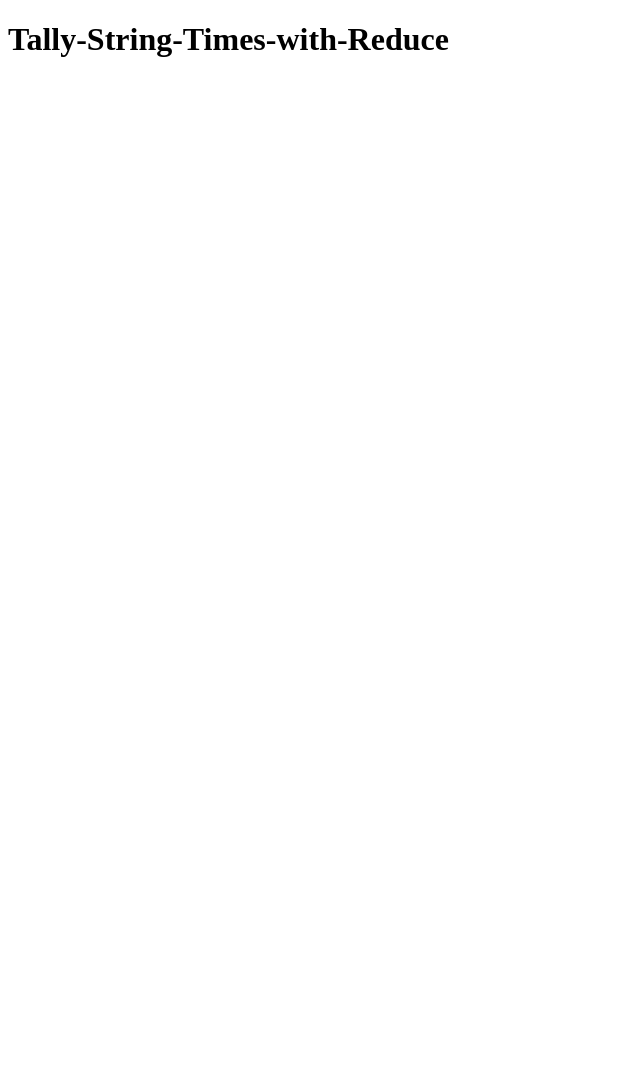
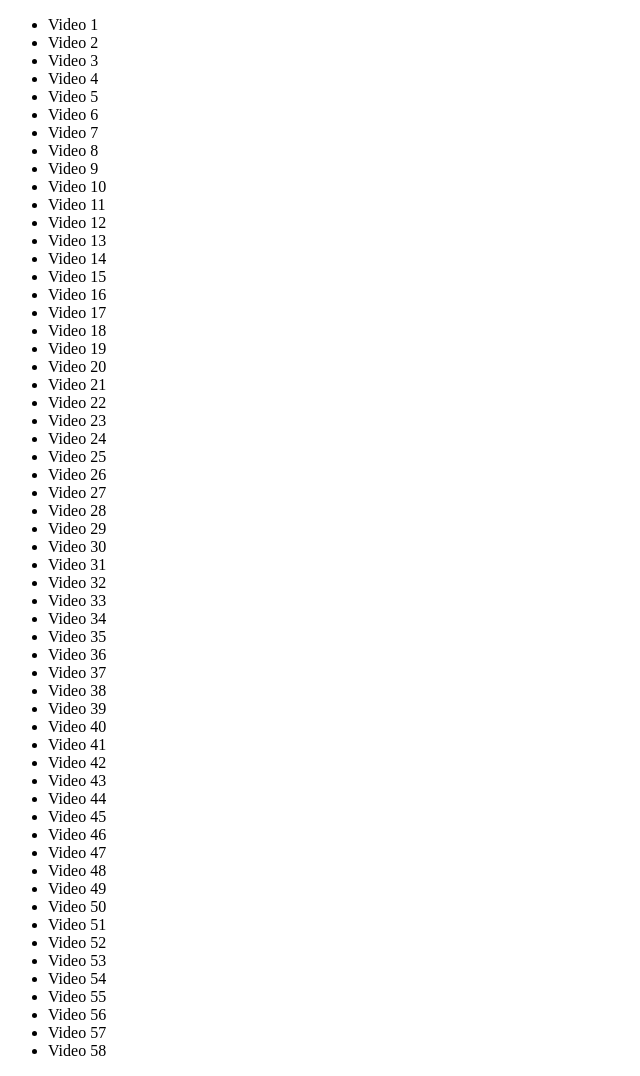
Before and after one commit to moisestech/js30, a plain HTML site: page Tally-String-Times-with-Reduce/index.html in a window 1280 px wide. Shown: the whole page, without its empty margins (0-640 px from the left). Before the commit the page ends 800 px from the top, so only its background shows below. Drawn offline with Linux system fonts and the light colour scheme.

Commit message:
init HTML start file

```diff
--- a/Tally-String-Times-with-Reduce/index.html
+++ b/Tally-String-Times-with-Reduce/index.html
@@ -1,15 +1,187 @@
 <!DOCTYPE html>
-
-<html>
-  <head>
-    <title>Tally-String-Times-with-Reduce</title>
-    <link rel="icon" type="image/png" sizes="32x32" href="" />
-  </head>
-
-  <body>
-    <div id="root">
-      <h1>Tally-String-Times-with-Reduce</h1>
-    </div>
-    <script type="text/javascript" src="index_bundle.js"></script>
-  </body>
+<html lang="en">
+<head>
+  <meta charset="UTF-8">
+  <title>Videos</title>
+</head>
+<body>
+  <ul class="videos">
+    <li data-time="5:43">
+      Video 1
+    </li>
+    <li data-time="2:33">
+      Video 2
+    </li>
+    <li data-time="3:45">
+      Video 3
+    </li>
+    <li data-time="0:47">
+      Video 4
+    </li>
+    <li data-time="5:21">
+      Video 5
+    </li>
+    <li data-time="6:56">
+      Video 6
+    </li>
+    <li data-time="3:46">
+      Video 7
+    </li>
+    <li data-time="5:25">
+      Video 8
+    </li>
+    <li data-time="3:14">
+      Video 9
+    </li>
+    <li data-time="3:31">
+      Video 10
+    </li>
+    <li data-time="5:59">
+      Video 11
+    </li>
+    <li data-time="3:07">
+      Video 12
+    </li>
+    <li data-time="11:29">
+      Video 13
+    </li>
+    <li data-time="8:57">
+      Video 14
+    </li>
+    <li data-time="5:49">
+      Video 15
+    </li>
+    <li data-time="5:52">
+      Video 16
+    </li>
+    <li data-time="5:50">
+      Video 17
+    </li>
+    <li data-time="9:13">
+      Video 18
+    </li>
+    <li data-time="11:51">
+      Video 19
+    </li>
+    <li data-time="7:58">
+      Video 20
+    </li>
+    <li data-time="4:40">
+      Video 21
+    </li>
+    <li data-time="4:45">
+      Video 22
+    </li>
+    <li data-time="6:46">
+      Video 23
+    </li>
+    <li data-time="7:24">
+      Video 24
+    </li>
+    <li data-time="7:12">
+      Video 25
+    </li>
+    <li data-time="5:23">
+      Video 26
+    </li>
+    <li data-time="3:34">
+      Video 27
+    </li>
+    <li data-time="8:22">
+      Video 28
+    </li>
+    <li data-time="5:17">
+      Video 29
+    </li>
+    <li data-time="3:10">
+      Video 30
+    </li>
+    <li data-time="4:43">
+      Video 31
+    </li>
+    <li data-time="19:43">
+      Video 32
+    </li>
+    <li data-time="0:47">
+      Video 33
+    </li>
+    <li data-time="0:47">
+      Video 34
+    </li>
+    <li data-time="3:14">
+      Video 35
+    </li>
+    <li data-time="3:59">
+      Video 36
+    </li>
+    <li data-time="2:43">
+      Video 37
+    </li>
+    <li data-time="4:17">
+      Video 38
+    </li>
+    <li data-time="6:56">
+      Video 39
+    </li>
+    <li data-time="3:05">
+      Video 40
+    </li>
+    <li data-time="2:06">
+      Video 41
+    </li>
+    <li data-time="1:59">
+      Video 42
+    </li>
+    <li data-time="1:49">
+      Video 43
+    </li>
+    <li data-time="3:36">
+      Video 44
+    </li>
+    <li data-time="7:10">
+      Video 45
+    </li>
+    <li data-time="3:44">
+      Video 46
+    </li>
+    <li data-time="3:44">
+      Video 47
+    </li>
+    <li data-time="4:36">
+      Video 48
+    </li>
+    <li data-time="3:16">
+      Video 49
+    </li>
+    <li data-time="1:10">
+      Video 50
+    </li>
+    <li data-time="6:10">
+      Video 51
+    </li>
+    <li data-time="2:14">
+      Video 52
+    </li>
+    <li data-time="3:44">
+      Video 53
+    </li>
+    <li data-time="5:05">
+      Video 54
+    </li>
+    <li data-time="6:03">
+      Video 55
+    </li>
+    <li data-time="12:39">
+      Video 56
+    </li>
+    <li data-time="1:56">
+      Video 57
+    </li>
+    <li data-time="4:04">
+      Video 58
+    </li>
+  </ul>
+<script>
+</script>
+</body>
 </html>
```
